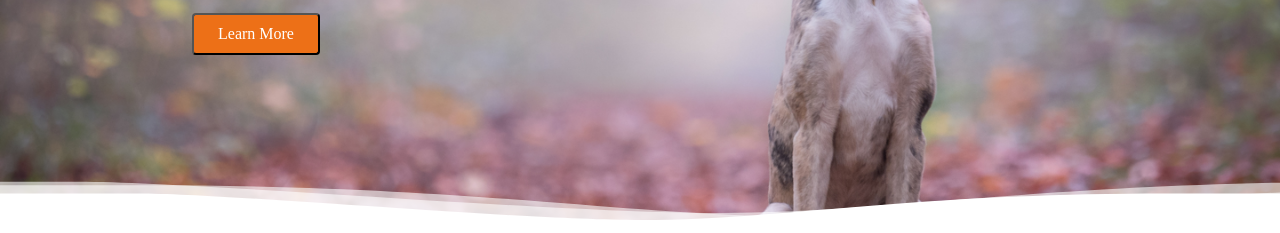
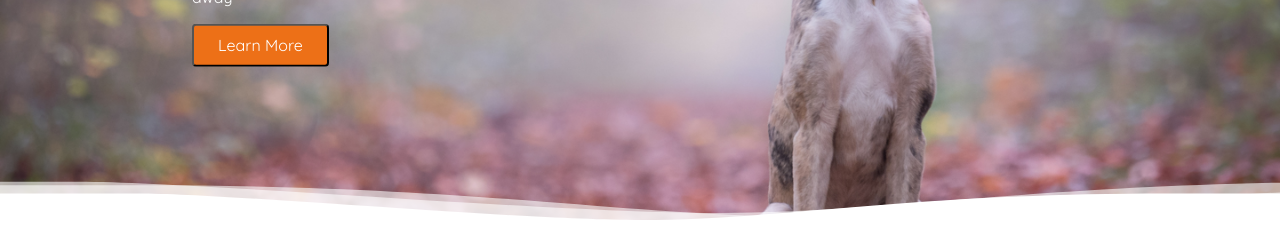
Before and after one commit to JaggerLaw/test-code, a plain HTML site: page test-code/index.html in a window 1280 px wide. Shown: the part 282-515 px from the top of the page. Drawn offline with Linux system fonts and the light colour scheme.

Commit message:
2 added quicksand google font

```diff
--- a/test-code/index.html
+++ b/test-code/index.html
@@ -6,6 +6,10 @@
     <meta name="viewport" content="width=device-width, initial-scale=1" />
     <link rel="stylesheet" type="text/css" href="normalize.css" />
     <link rel="stylesheet" type="text/css" href="styles.css" />
+    <link
+      href="https://fonts.googleapis.com/css2?family=Quicksand:wght@300..700&display=swap"
+      rel="stylesheet"
+    />
     <link
       href="https://fonts.googleapis.com/css?family=Quicksand:500,700"
       rel="stylesheet"
--- a/test-code/styles.css
+++ b/test-code/styles.css
@@ -1,3 +1,7 @@
+body {
+  font-family: Quicksand, sans-serif;
+}
+
 .border-container {
   position: relative;
 }
```
